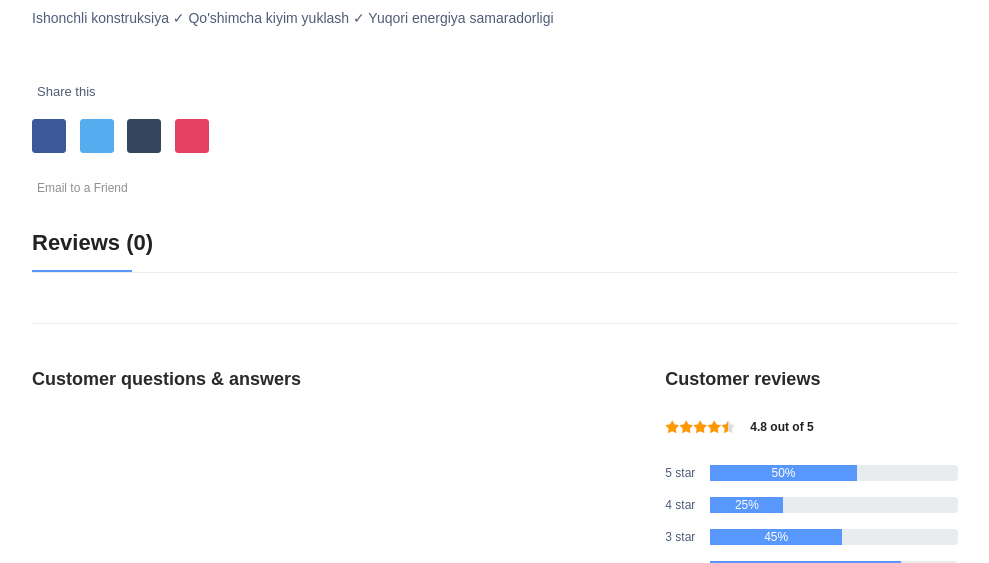
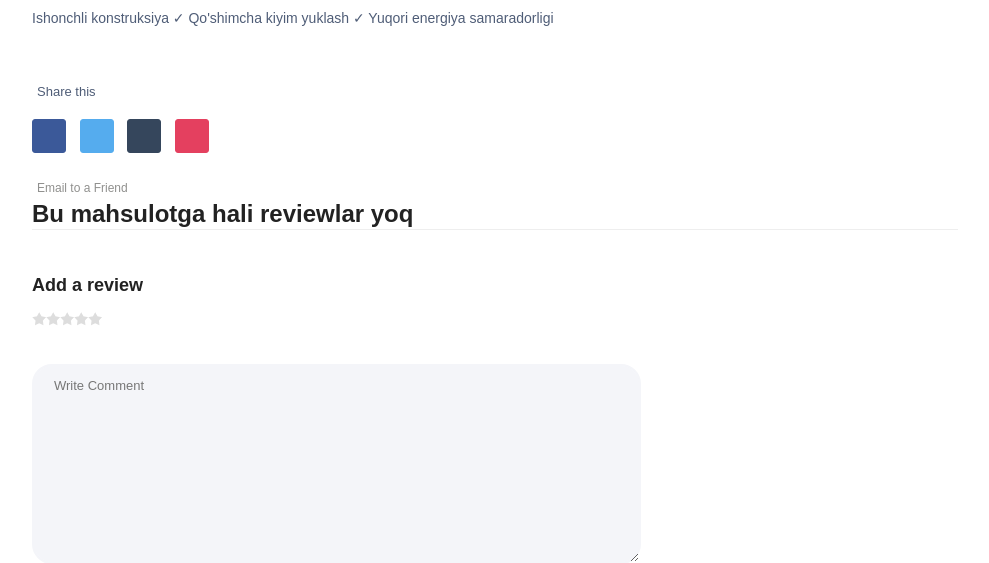
Before and after one commit to Ogabeo/onlineshop, a Django app: page /detail/415e4bc0-e519-4650-aa76-7bb84fa83c1d/ in a window 1280 px wide. Shown: the part 1125-1688 px from the top of the page, without its empty margins (145-1134 px from the left). Run offline with Django 4.2, Linux system fonts and the light colour scheme; data comes from the database, SQL or seed files in the repository; some libraries are stand-ins or nearby versions.

Commit message:
some changes

```diff
--- a/templates/products/detail.html
+++ b/templates/products/detail.html
@@ -141,8 +141,8 @@ detail page
                                     </div>
                                     <a class="mail-to-friend font-sm color-grey" href="#"><i class="far fa-envelope"></i> Email to a
                                         Friend</a>
+                                    {% if this_product.reviews.exists %}
                                     <h3 class="section-title style-1 mb-30 mt-30">Reviews ({{ this_product.get_reviews_count }})</h3>
-                                    <!--Comments-->
                                     <div class="comments-area">
                                         <div class="row">
                                             <div class="col-lg-8">
@@ -201,6 +201,11 @@ detail page
                                             </div>
                                         </div>
                                     </div>
+                                    {% else %}
+                                    <h3>Bu mahsulotga hali reviewlar yoq</h3>
+                                    {% endif %}
+                                    <!--Comments-->
+
                                     <!--comment form-->
                                     <div class="comment-form">
                                         <h4 class="mb-15">Add a review</h4>
```
